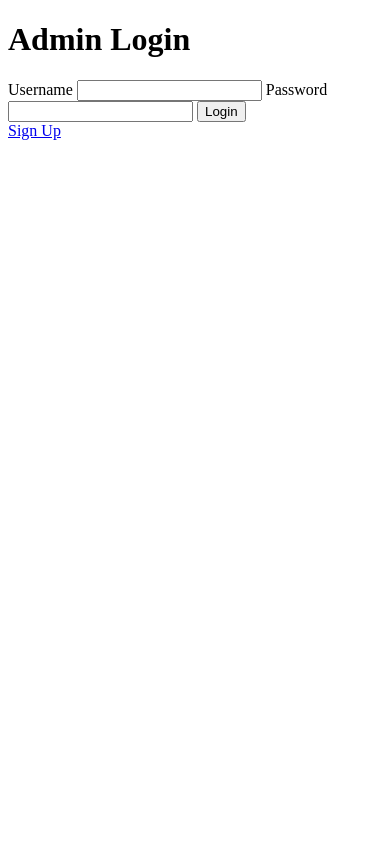
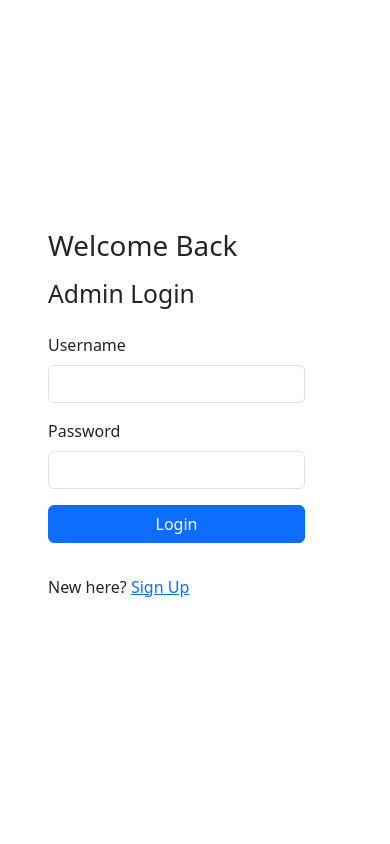
Before and after one commit to ChirathSetunge/DSGP_3_Waste_Management_System, a Flask app: page /shared/admin/login in a window 390 px wide. Run offline with Flask 3, Linux system fonts and the light colour scheme; parts of the project's set-up code (start-up, migrations or seed data) failed here and were passed over.

Commit message:
complete the admin_login.html

```diff
--- a/shared/templates/admin_login.html
+++ b/shared/templates/admin_login.html
@@ -4,23 +4,45 @@
     <meta charset="UTF-8">
     <meta name="viewport" content="width=device-width, initial-scale=1.0">
     <title>Admin Login</title>
+    <!-- CSS-->
+    <link href="https://cdn.jsdelivr.net/npm/bootstrap@5.3.0/dist/css/bootstrap.min.css" rel="stylesheet">
+    <link rel="stylesheet" href="{{ url_for('shared.static', filename='/admin_auth.css') }}">
 </head>
 <body>
-    <h1>Admin Login</h1>
+    <div class="container-fluid">
+        <div class="row vh-100">
+            <div class="col-md-6 d-flex flex-column justify-content-center align-items-start p-5">
+                <h1 class="mb-3">Welcome Back</h1>
+                <h2 class="mb-4">Admin Login</h2>
                 {% with messages = get_flashed_messages(with_categories=true) %}
                     {% if messages %}
                         {% set category, message = messages[0] %}
-            <ul>
-                <li class="flash {{ category }}">{{ message }}</li>
-            </ul>
+                    <div class="alert alert-{{ category }}">{{ message }}</div>
                     {% endif %}
                 {% endwith %}
                 <form method="POST">
                     {{ form.hidden_tag() }}
-        {{ form.username.label }} {{ form.username }}
-        {{ form.password.label }} {{ form.password }}
-        {{ form.submit }}
+                    <div class="mb-3">
+                    {{ form.username.label(class="form-label") }}
+                    {{ form.username(class="form-control") }}
+                    </div>
+                    <div class="mb-3">
+                    {{ form.password.label(class="form-label") }}
+                    {{ form.password(class="form-control") }}
+                    </div>
+                    <div class="mb-3">
+                    {{ form.submit(class="btn btn-primary w-100") }}
+                    </div>
                 </form>
-    <a href="/shared/admin/signup">Sign Up</a>
+                <p class="mt-3">New here? <a href="{{ url_for('shared.admin_signup') }}">Sign Up</a></p>
+            </div>
+            <div class="col-md-6 d-none d-md-block p-0">
+            <img src="{{ url_for('shared.static', filename='images/admin_auth.png') }}" alt="Admin Login Background" class="img-fluid vh-100 w-100">
+            </div>
+        </div>
+    </div>
+    <!-- JS -->
+    <script src="{{ url_for('shared.static', filename='/admin_auth.js') }}"></script>
+    <script src="https://cdn.jsdelivr.net/npm/bootstrap@5.3.0/dist/js/bootstrap.bundle.min.js"></script>
 </body>
 </html>
```
Lines whose indentation alone changed are shown as unchanged.
